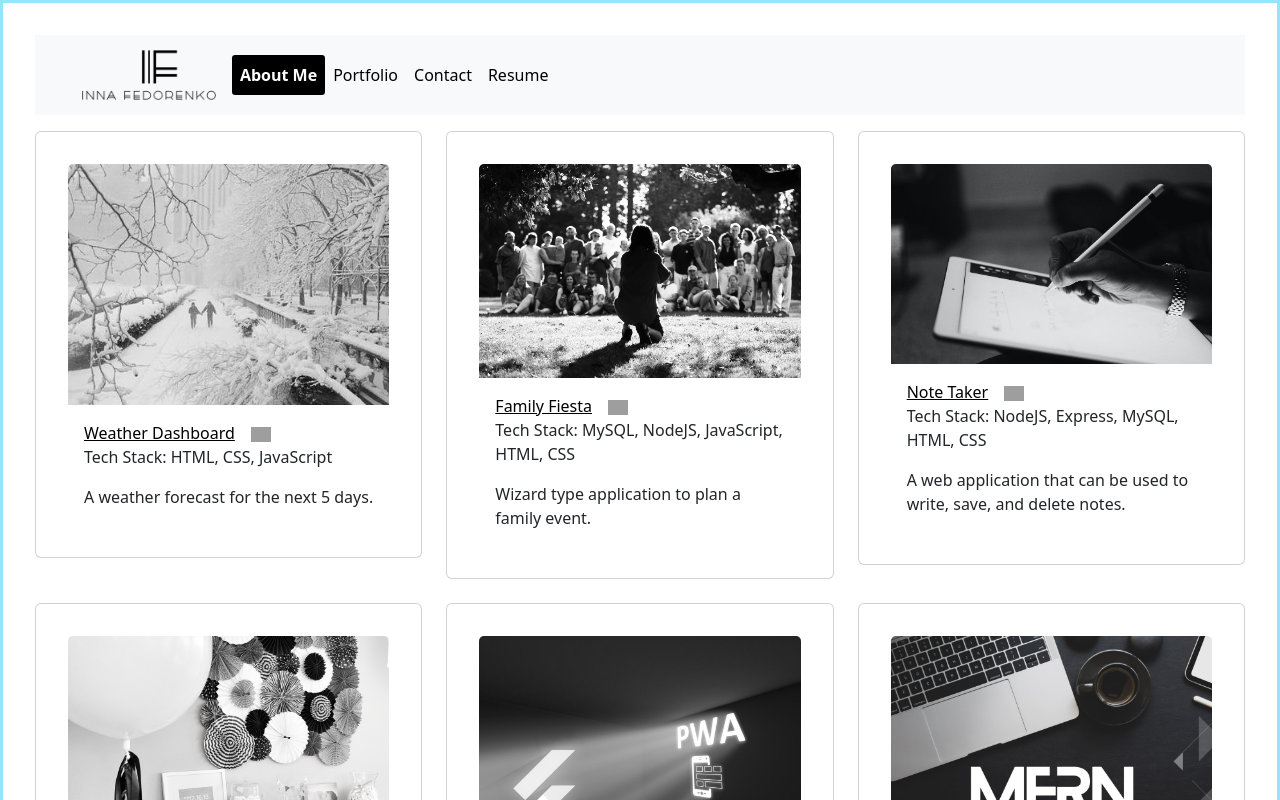
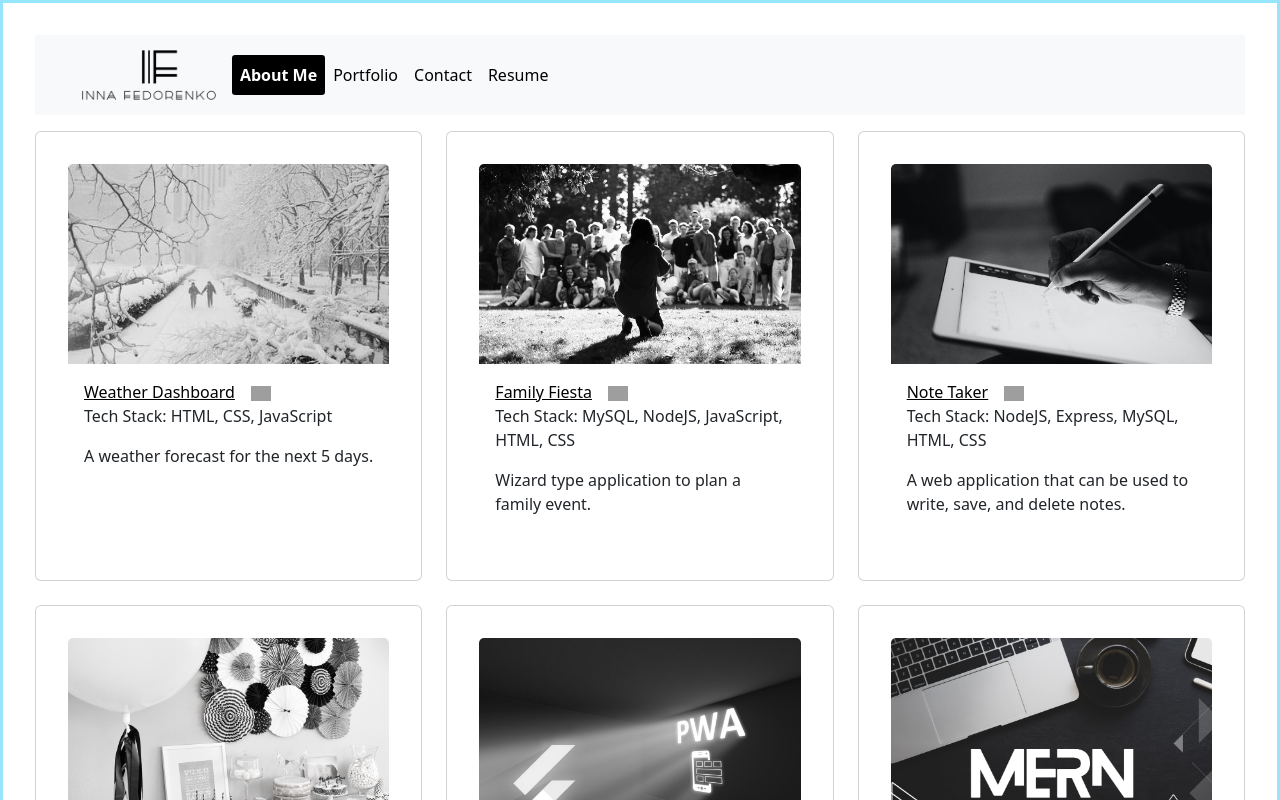
Before and after one commit to InnaFedorenko/if_portfolio_react, a React (Vite) app: page /portfolio in a window 1280 px wide. Shown: the top 800 px of the page. Built offline with nearby package versions, Linux system fonts and the light colour scheme; grey boxes are pictures that could not be loaded.

Commit message:
fixing images access

```diff
--- a/src/App.css
+++ b/src/App.css
@@ -1,11 +1,14 @@
 
 #root {
   max-width: 1280px;
+  width: 100%;
+  max-height: 1280px;
   margin: 0 auto;
   padding: 2rem;
   /* text-align: center; */
   border: #61dafbaa solid 3px;
 }
+
 
 .logo {
   height: 6em;
@@ -90,6 +93,18 @@
 
 .card {
   padding: 2em;
+  height: 450px;
+}
+
+#projImg {
+  width: 100%;
+  height: 200px;
+  object-fit: cover;
+}
+
+#contact {
+ padding-left: 100px;
+  padding-right: 100px;
 }
 
 .read-the-docs {
--- a/src/components/AboutMe.jsx
+++ b/src/components/AboutMe.jsx
@@ -10,9 +10,7 @@ export default function AboutMe() {
         <Row className="align-items-center">
           <Col md={6} className="p-6">
             <img
-            //   src="src/assets/images/photo/innafedorenko3.jpg"
-              src="if_portfolio_react/src/assets/images/photo/innafedorenko3.jpg"
-              alt="Inna Fedorenko"
+              src="src/assets/images/photo/innafedorenko3.jpg"
               className="rounded-full shadow-md img-fluid"
             />
           </Col>
--- a/src/pages/PortfolioPage.jsx
+++ b/src/pages/PortfolioPage.jsx
@@ -7,12 +7,12 @@ export default function ProjectCards() {
     <div className="row my-3" >
       {projects.map((project, index) => (
         <div key={index} className="col-md-4 mb-4">
-          <Card >
-            <Card.Img variant="top" src={project.picture} />
+          <Card className="card">
+            <Card.Img id= "projImg" variant="top" src={project.picture} />
             <Card.Body>
               <Card.Link href={project.link} target="_blank">{project.name}</Card.Link>
               <Card.Link href={project.gitLink} target="_blank">
-              <img src="src/assets/images/socialmedia/github.svg"
+              <img   src="src/assets/images/socialmedia/github.svg"
                 alt="GitHub Logo"
                 className="git-logo me-2"
                 style={{ width: '20px' }}
```
